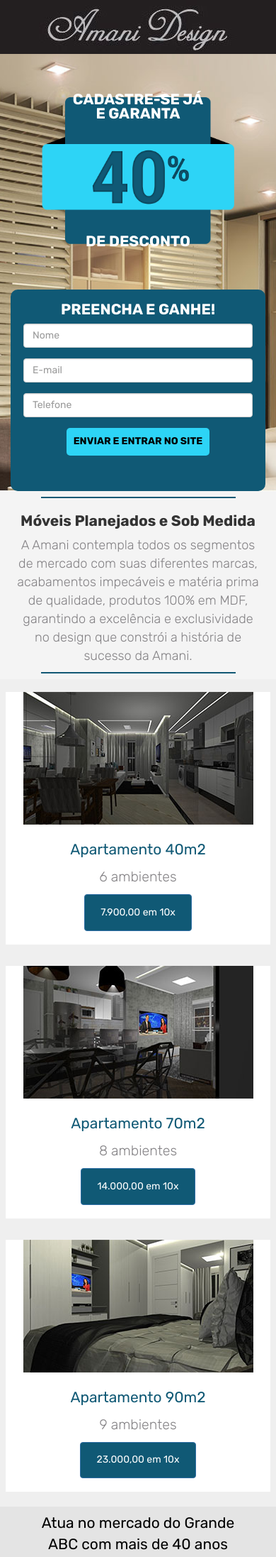
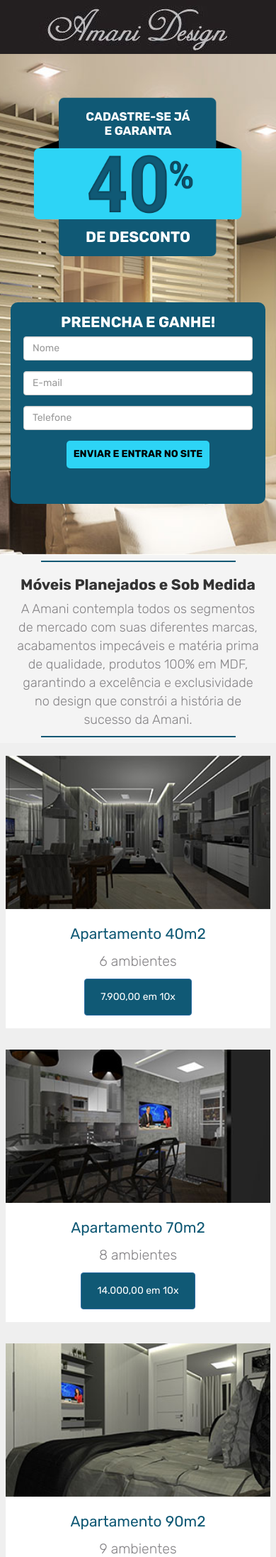
Before and after one commit to fagner-vieira/amani, a PHP site: page / in a window 390 px wide. Shown: the top 2194 px of the page at 71% size. Run offline with PHP 8.4, Linux system fonts and the light colour scheme.

Commit message:
AM 09 - Ajustes Mobile

```diff
--- a/css/css.css
+++ b/css/css.css
@@ -221,5 +221,31 @@ h1{
     margin-top: 10%;
 }
 
+/* /Footer */
 
-/* /Footer */
+/* Ajustes Mobile */
+
+@media (max-width: 767px){
+    .txtCallOne{
+        font-size: 1.2em;
+        padding-top: 24px;
+        margin-bottom: 130px;
+    }
+
+    .bgCall{
+        height: 238px;
+    }
+
+    .bgFormMarg {
+        margin-bottom: 20%;
+    }
+    .noPadding {
+        width: 100%;
+    }
+
+    .txtSeven, .txtEigth{
+        text-align: center;
+    }
+}
+
+/* /Ajustes Mobile */
```
